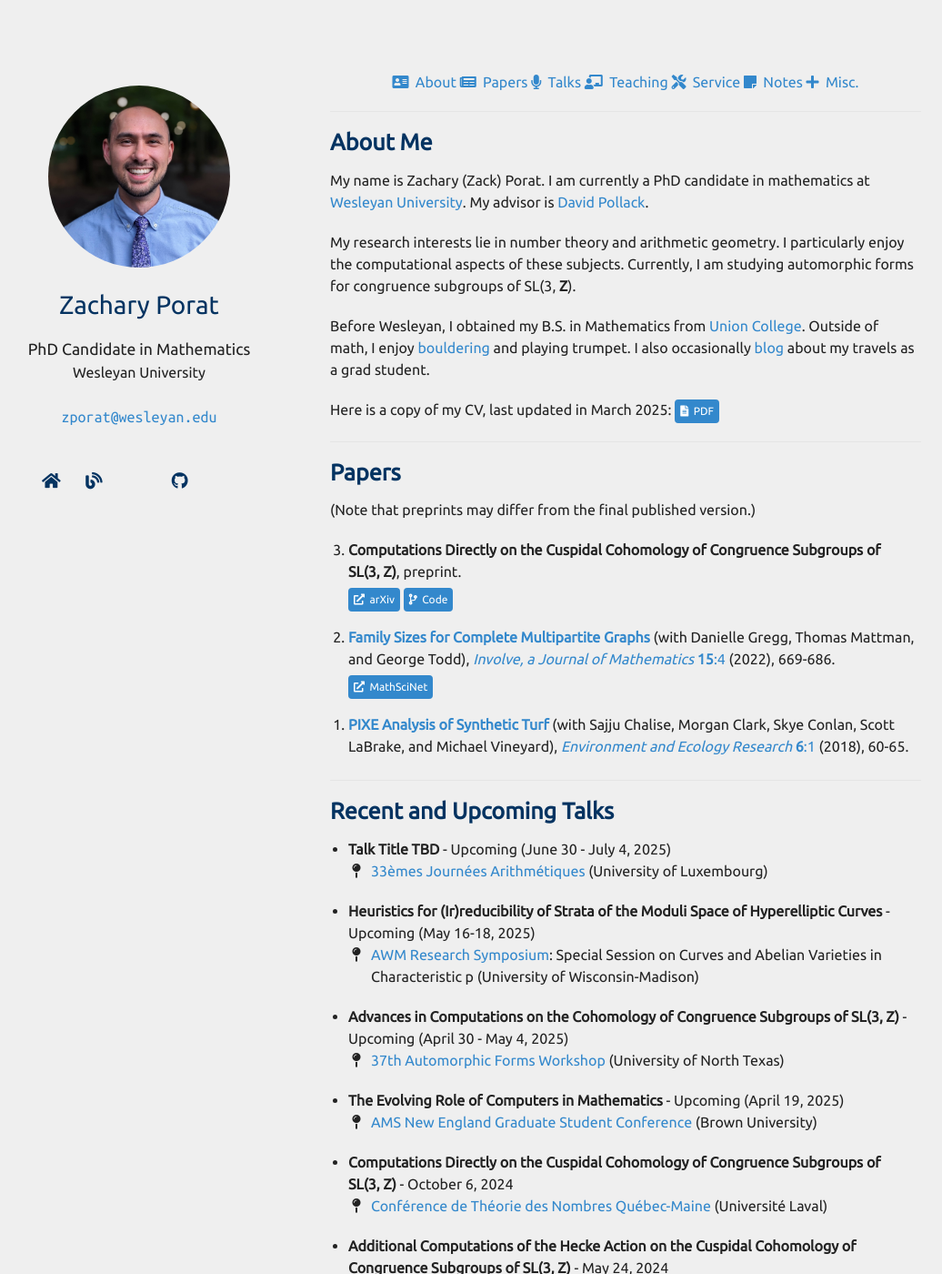
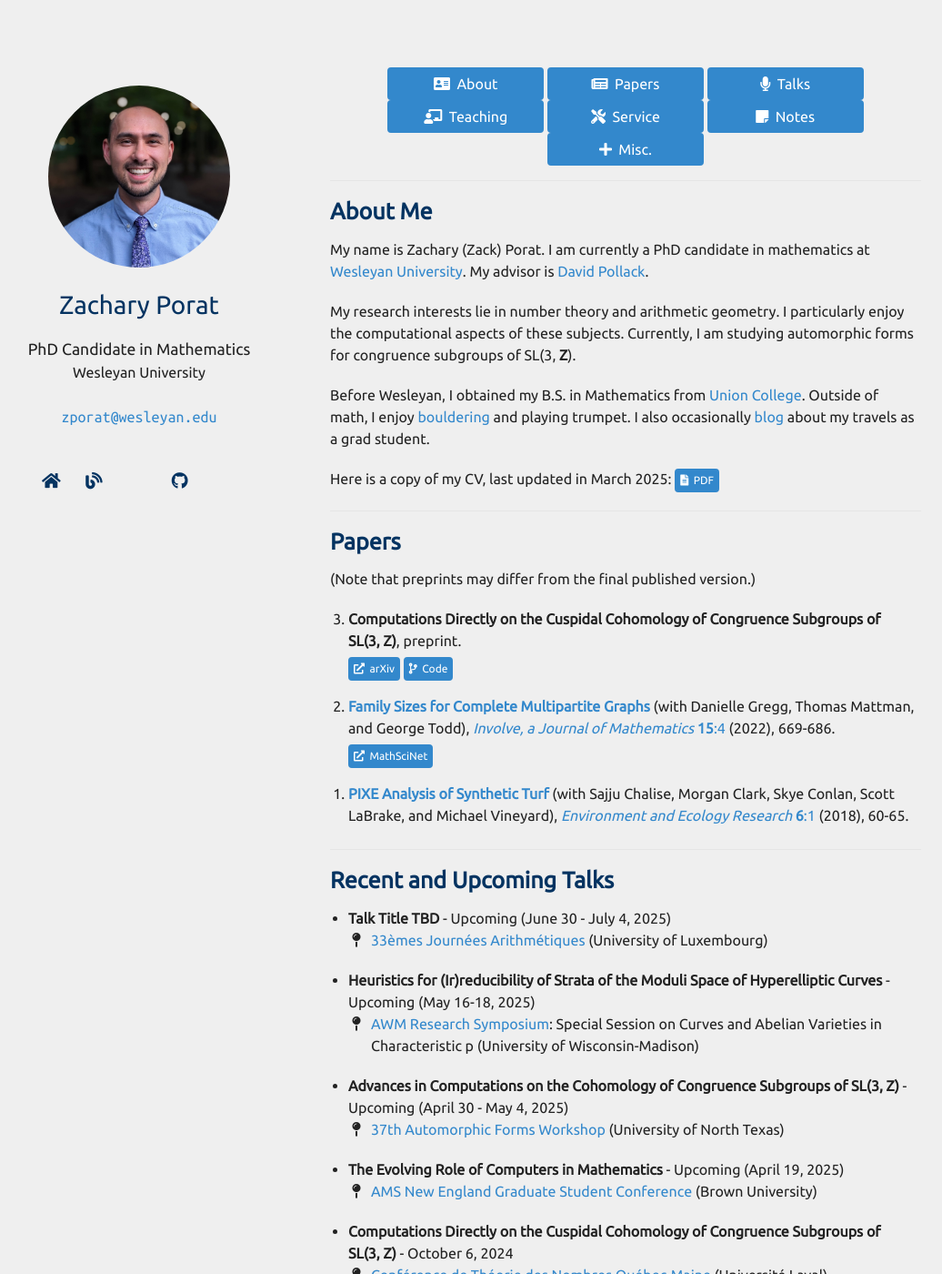
Before and after one commit to zporat/zporat.github.io, a Jekyll site: the page built from index.md, in a window 1280 px wide and 1400 px high. Shown: the whole window at 91% size, without its empty margins (102-1138 px from the left). Built offline with Jekyll 4.4.1, drawn with Linux system fonts in a browser that asks for light colours; nearby versions of some CDN libraries; a style sheet for code colours, icons or effects is not loaded.

Commit message:
nav button update 2

```diff
--- a/_sass/minimal-light-no-dark-mode.scss
+++ b/_sass/minimal-light-no-dark-mode.scss
@@ -555,3 +555,20 @@ footer {
   line-height: 2em;
   margin-bottom: 1em;
 }
+
+.navbutton {
+  background-color: #38C;
+  color: white;
+  border: 2px solid #38C;
+  transition-duration: 0.3s;
+  padding: 0px 4px 0px;
+  border-radius: 4px;
+  display: inline-block;
+  width: 10em;
+}
+
+.navbutton:hover {
+  background-color: #043361;
+  color: white;
+  border: 2px solid #043361;
+}
--- a/_sass/minimal-light.scss
+++ b/_sass/minimal-light.scss
@@ -607,7 +607,7 @@ footer {
   color: white;
   border: 2px solid #38C;
   transition-duration: 0.3s;
-  padding: 2px 4px 2px;
+  padding: 4px 4px 4px;
   border-radius: 4px;
   display: inline-block;
 }
```
